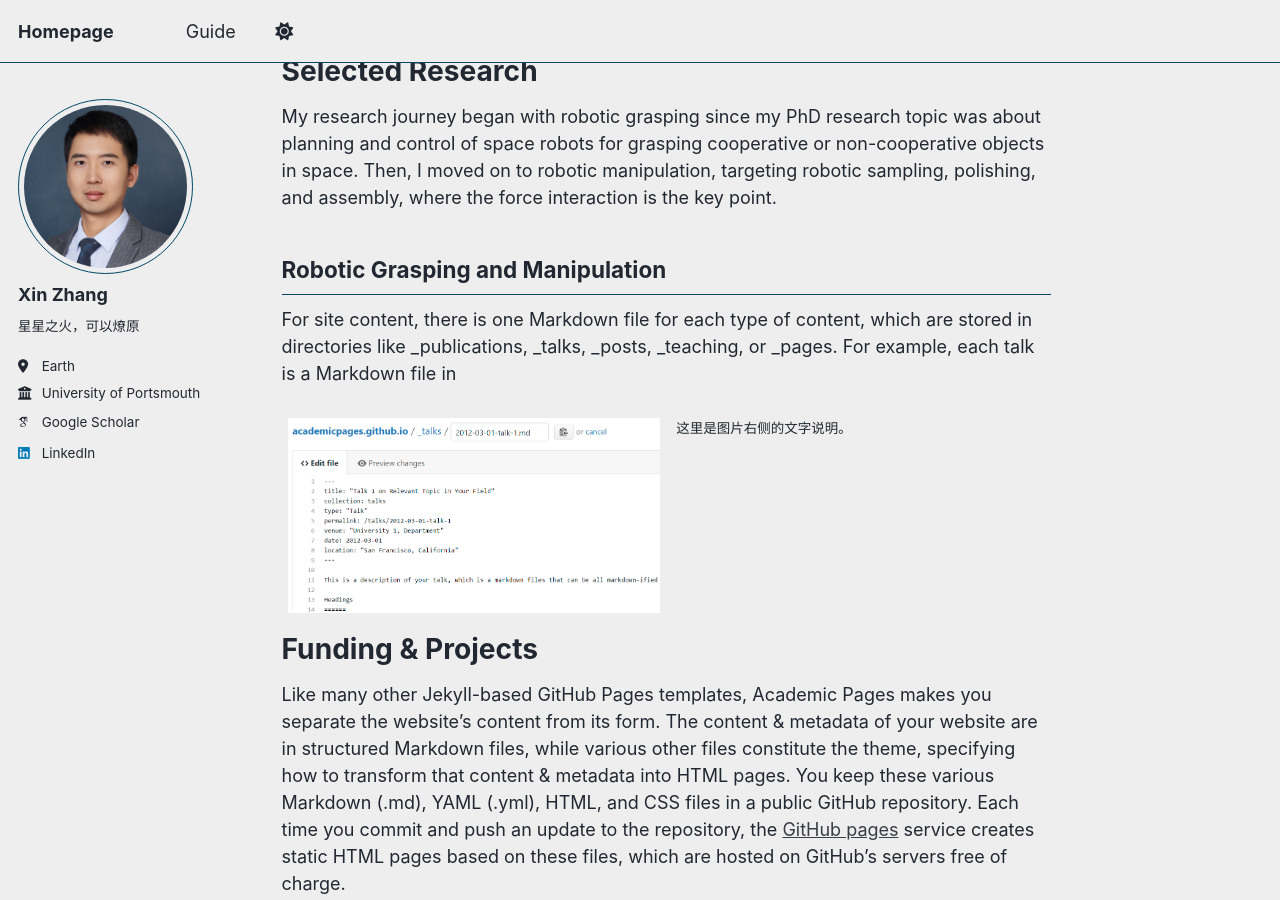
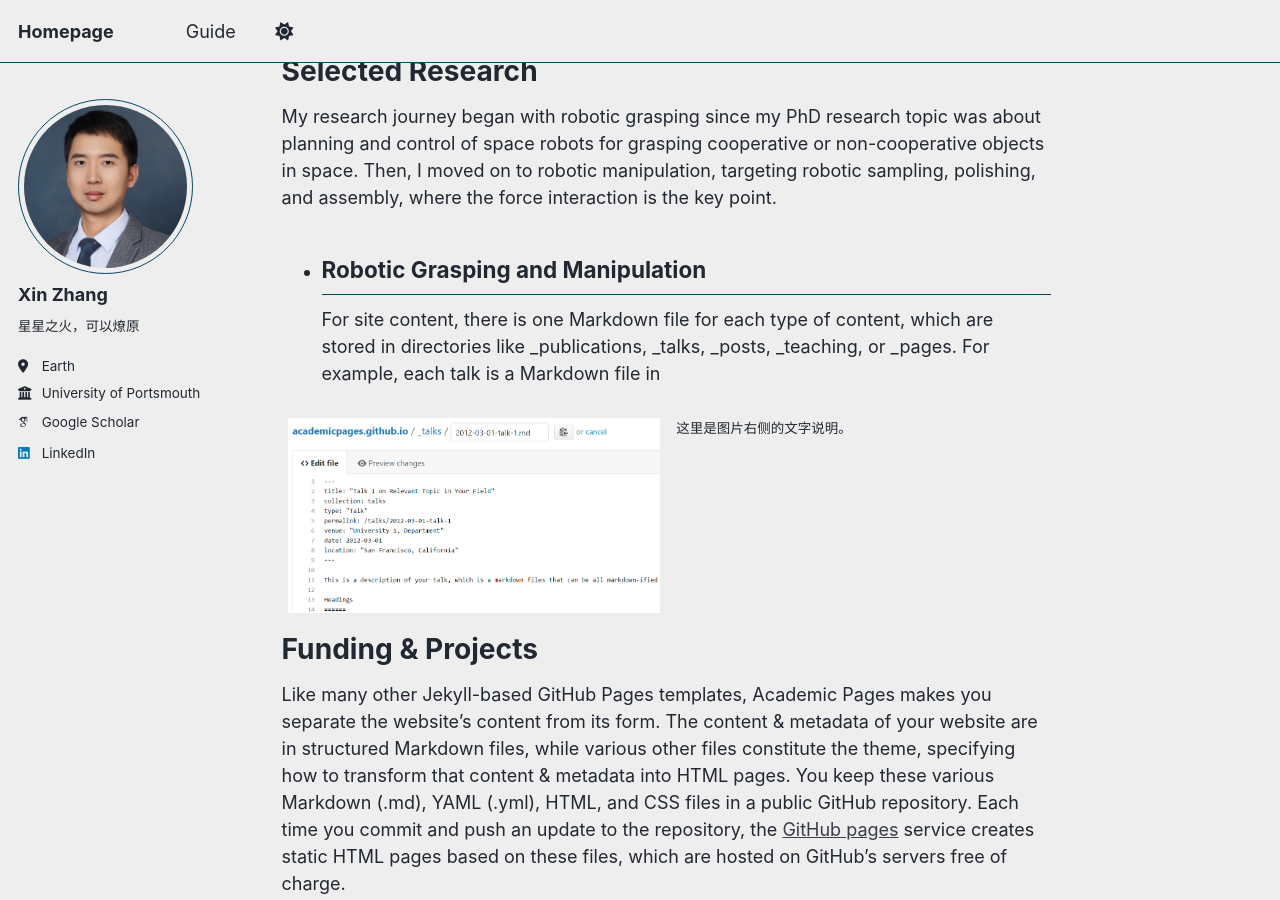
Before and after one commit to Mansion-ZX/Mansion-ZX.github.io, a Jekyll site: the page built from _pages/about.md, in a window 1280 px wide and 900 px high, scrolled down 1180 px. Built offline with Jekyll 4.4.1, drawn with Linux system fonts in a browser that asks for light colours; some web fonts are replaced; a script that is not in the unit is left out.

```diff
--- a/_pages/about.md
+++ b/_pages/about.md
@@ -32,7 +32,7 @@ Selected Research
 ======
 My research journey began with robotic grasping since my PhD research topic was about planning and control of space robots for grasping cooperative or non-cooperative objects in space. Then, I moved on to robotic manipulation, targeting robotic sampling, polishing, and assembly, where the force interaction is the key point.
 
-Robotic Grasping and Manipulation
+- Robotic Grasping and Manipulation
 ------
 For site content, there is one Markdown file for each type of content, which are stored in directories like _publications, _talks, _posts, _teaching, or _pages. For example, each talk is a Markdown file in
 <table border="0" style="border-collapse: collapse; border: none;">
```
